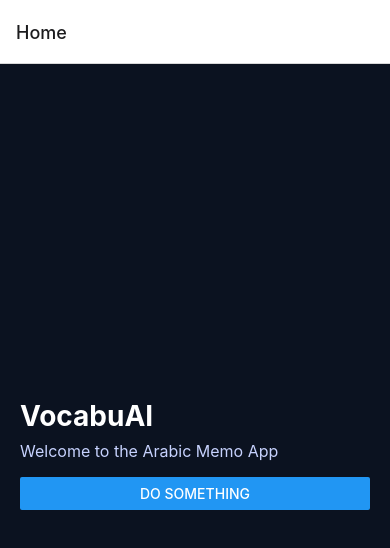
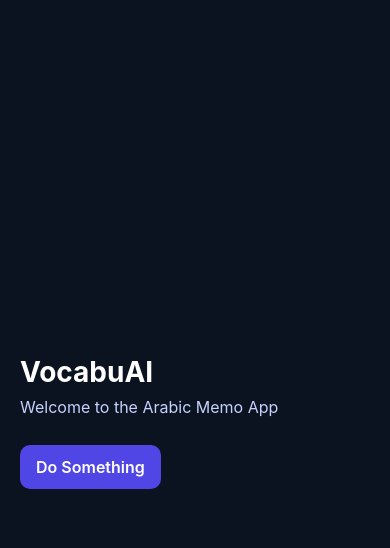
Before and after one commit to cmauersberger/VocabuAI, a React Native app in the folder frontend/: screen / in a window 390 px wide. Shown: the top 548 px of the page. Built offline with nearby package versions, Linux system fonts and the light colour scheme.

Commit message:
separate single file into frontend folder structure

```diff
--- a/frontend/App.tsx
+++ b/frontend/App.tsx
@@ -1,68 +1 @@
-import { NavigationContainer } from "@react-navigation/native";
-import { createNativeStackNavigator } from "@react-navigation/native-stack";
-import { StatusBar } from "expo-status-bar";
-import React from "react";
-import { Button, SafeAreaView, StyleSheet, Text, View } from "react-native";
-
-type RootStackParamList = {
-  Home: undefined;
-};
-
-const Stack = createNativeStackNavigator<RootStackParamList>();
-
-function HomeScreen() {
-  const onPress = () => {
-    console.log("Placeholder action");
-  };
-
-  return (
-    <SafeAreaView style={styles.safeArea}>
-      <View style={styles.container}>
-        <Text style={styles.header}>VocabuAI</Text>
-        <Text style={styles.subtitle}>Welcome to the Arabic Memo App</Text>
-        <View style={styles.spacer} />
-        <Button title="Do Something" onPress={onPress} />
-      </View>
-    </SafeAreaView>
-  );
-}
-
-export default function App() {
-  return (
-    <NavigationContainer>
-      <StatusBar style="auto" />
-      <Stack.Navigator>
-        <Stack.Screen
-          name="Home"
-          component={HomeScreen}
-          options={{ title: "Home" }}
-        />
-      </Stack.Navigator>
-    </NavigationContainer>
-  );
-}
-
-const styles = StyleSheet.create({
-  safeArea: {
-    flex: 1,
-    backgroundColor: "#0B1220"
-  },
-  container: {
-    flex: 1,
-    padding: 20,
-    justifyContent: "center"
-  },
-  header: {
-    fontSize: 28,
-    fontWeight: "700",
-    color: "white"
-  },
-  subtitle: {
-    marginTop: 8,
-    fontSize: 16,
-    color: "#C7D2FE"
-  },
-  spacer: {
-    height: 16
-  }
-});
+export { default } from "./src/App";
--- /dev/null
+++ b/frontend/src/App.tsx
@@ -0,0 +1,11 @@
+import React from "react";
+import { Platform } from "react-native";
+import HomePage from "./pages/HomePage";
+
+if (Platform.OS === "web") {
+  require("./styles/global.css");
+}
+
+export default function App() {
+  return <HomePage />;
+}
--- /dev/null
+++ b/frontend/src/components/Button.tsx
@@ -0,0 +1,42 @@
+import React from "react";
+import { Pressable, StyleSheet, Text, ViewStyle } from "react-native";
+
+type Props = {
+  label: string;
+  onClick: () => void;
+  style?: ViewStyle;
+};
+
+export default function Button({ label, onClick, style }: Props) {
+  return (
+    <Pressable
+      accessibilityRole="button"
+      onPress={onClick}
+      style={({ pressed }) => [
+        styles.base,
+        pressed ? styles.pressed : null,
+        style
+      ]}
+    >
+      <Text style={styles.label}>{label}</Text>
+    </Pressable>
+  );
+}
+
+const styles = StyleSheet.create({
+  base: {
+    alignSelf: "flex-start",
+    paddingVertical: 12,
+    paddingHorizontal: 16,
+    borderRadius: 10,
+    backgroundColor: "#4F46E5"
+  },
+  pressed: {
+    opacity: 0.9
+  },
+  label: {
+    color: "white",
+    fontSize: 16,
+    fontWeight: "600"
+  }
+});
--- /dev/null
+++ b/frontend/src/infrastructure/logger.ts
@@ -0,0 +1,27 @@
+type Level = "debug" | "info" | "warn" | "error";
+
+function write(level: Level, message: string, meta?: unknown) {
+  const prefix = `[VocabuAI:${level}]`;
+
+  switch (level) {
+    case "debug":
+      console.debug(prefix, message, meta ?? "");
+      break;
+    case "info":
+      console.info(prefix, message, meta ?? "");
+      break;
+    case "warn":
+      console.warn(prefix, message, meta ?? "");
+      break;
+    case "error":
+      console.error(prefix, message, meta ?? "");
+      break;
+  }
+}
+
+export const logger = {
+  debug: (message: string, meta?: unknown) => write("debug", message, meta),
+  info: (message: string, meta?: unknown) => write("info", message, meta),
+  warn: (message: string, meta?: unknown) => write("warn", message, meta),
+  error: (message: string, meta?: unknown) => write("error", message, meta)
+};
--- /dev/null
+++ b/frontend/src/pages/HomePage.tsx
@@ -0,0 +1,48 @@
+import React from "react";
+import { SafeAreaView, StyleSheet, Text, View } from "react-native";
+import Button from "../components/Button";
+import { logger } from "../infrastructure/logger";
+
+export default function HomePage() {
+  const handlePress = () => {
+    logger.info("Button pressed (placeholder action).");
+  };
+
+  return (
+    <SafeAreaView style={styles.safeArea}>
+      <View style={styles.container}>
+        <Text style={styles.title}>VocabuAI</Text>
+        <Text style={styles.subtitle}>Welcome to the Arabic Memo App</Text>
+
+        <View style={styles.spacer} />
+
+        <Button label="Do Something" onClick={handlePress} />
+      </View>
+    </SafeAreaView>
+  );
+}
+
+const styles = StyleSheet.create({
+  safeArea: {
+    flex: 1,
+    backgroundColor: "#0B1220"
+  },
+  container: {
+    flex: 1,
+    padding: 20,
+    justifyContent: "center",
+    gap: 8
+  },
+  title: {
+    fontSize: 28,
+    fontWeight: "700",
+    color: "#FFFFFF"
+  },
+  subtitle: {
+    fontSize: 16,
+    color: "#C7D2FE"
+  },
+  spacer: {
+    height: 12
+  }
+});
--- /dev/null
+++ b/frontend/src/styles/global.css
@@ -0,0 +1,12 @@
+html,
+body,
+#root {
+  height: 100%;
+}
+
+body {
+  margin: 0;
+  background: #0b1220;
+  font-family: system-ui, -apple-system, Segoe UI, Roboto, Helvetica, Arial,
+    sans-serif;
+}
```
